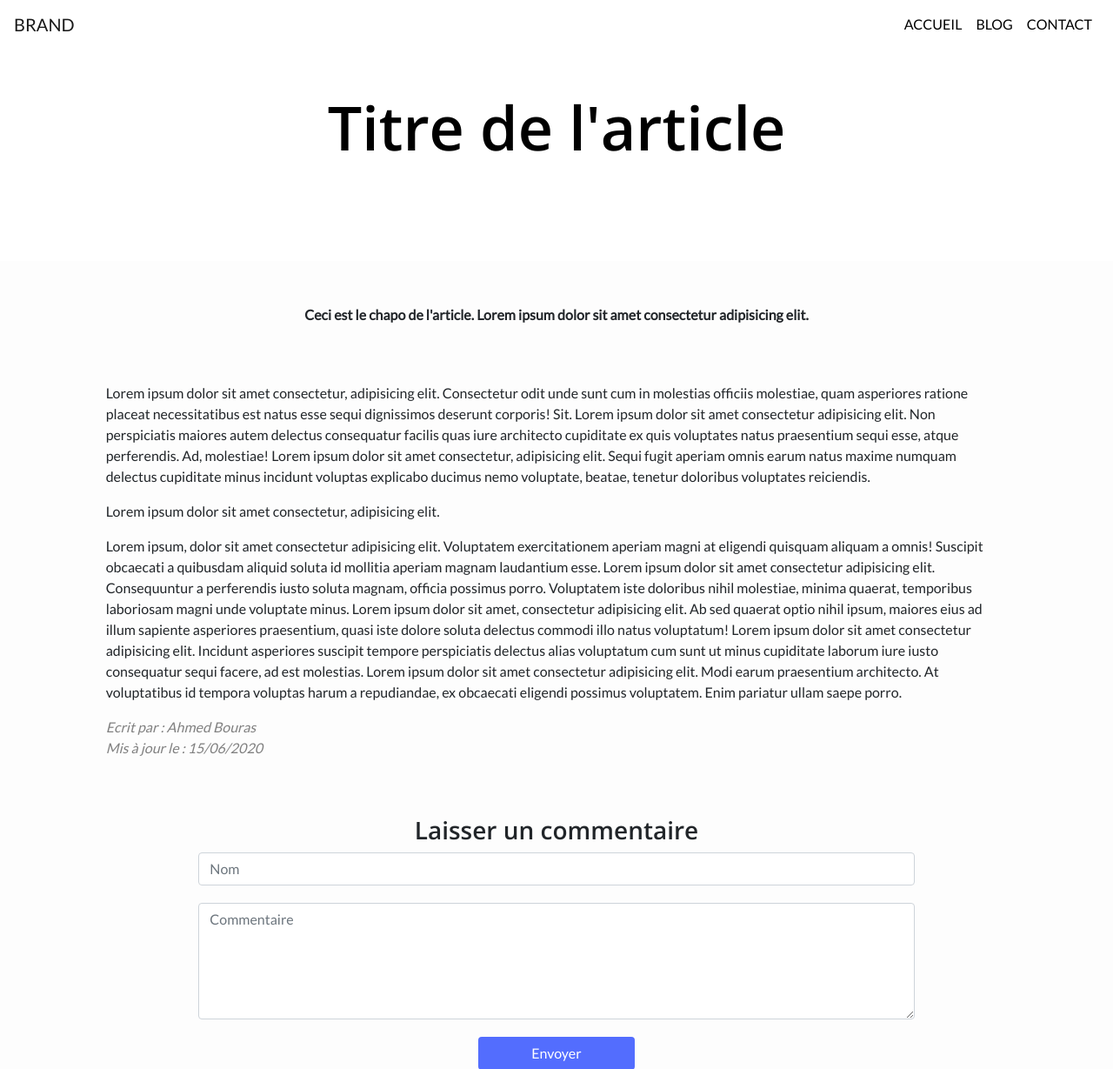
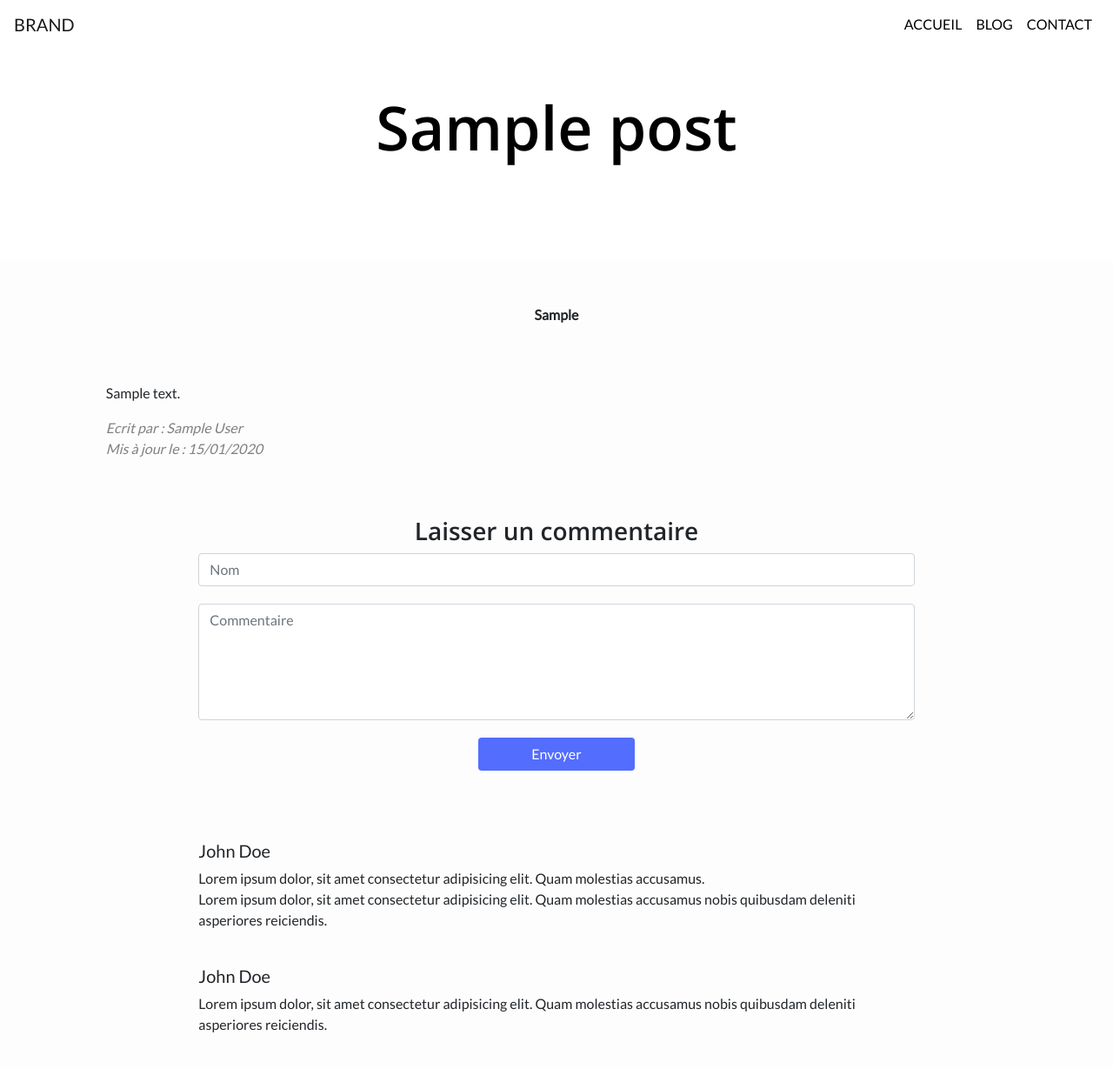
Before and after one commit to ahmedbouras/OC_P5, a PHP site: page /index.php?post&id=1 in a window 1280 px wide. Shown: the top 1229 px of the page at 87% size. Run offline with PHP 8.4, Linux system fonts and the light colour scheme; tables that the repository leaves empty or names only in its code hold one stand-in row (values such as "Sample post"); data that the repository does not hold is empty.

Commit message:
functions to redirect to the right post thanks to his id

```diff
--- a/controller/frontend.php
+++ b/controller/frontend.php
@@ -15,9 +15,17 @@
     $listPosts = PostManager::getPosts();
     require 'view/blogView.php';
 }
-function post()
+function post($idPost)
 {
-    require 'view/postView.php';
+    DBManager::dbconnect();
+    if($post = PostManager::getPost($idPost))
+    {
+        require 'view/postView.php';
+    }
+    else
+    {
+        header("Location: index.php?error404");
+    }
 }
 function adminInterface($alert = null, $message = null)
 {
--- a/index.php
+++ b/index.php
@@ -46,7 +46,14 @@
 }
 elseif(isset($_GET['post']))
 {
-    post();
+    if($check->verifFields($myGET, ['id']) === 'complete' && $check->numbersOnly($myGET['id']))
+    {
+        post($myGET['id']);
+    }
+    else
+    {
+        error404();
+    }
 }
 elseif(isset($_GET['admin']))
 {
--- a/model/PostManager.php
+++ b/model/PostManager.php
@@ -14,4 +14,25 @@
         $request->execute();
         return $request;
     }
+    public static function getPost($idPost)
+    {
+        $request = self::$db->prepare("SELECT id FROM posts");
+        $request->execute();
+        $existingId = [];
+        while($data = $request->fetch())
+        {
+            $existingId[] = $data['id'];
+        }
+        if(in_array($idPost, $existingId))
+        {
+            $request = self::$db->prepare(" SELECT *, DATE_FORMAT(latest_update, '%d/%m/%Y')
+                                            AS latest_update_fr FROM posts WHERE id = ?");
+            $request->execute([$idPost]);
+            return $request->fetch();
+        }
+        else
+        {
+            return false;
+        }
+    }
 }
--- a/model/VerifData.php
+++ b/model/VerifData.php
@@ -61,4 +61,8 @@
     {
         return preg_match("#^[a-z0-9.-_]+@[a-z0-9.-_]{2,}\.[a-z]{2,4}$#", $email);
     }
+    public function numbersOnly($idPost)
+    {
+        return preg_match("#^[0-9]+$#", $idPost);
+    }
 }
--- a/view/postView.php
+++ b/view/postView.php
@@ -1,31 +1,20 @@
 <?php
 $css = "public/css/post.css";
-$title;
+$title = $post['title'];
 ob_start()
 ?>
 
 <div class="row">
     <div id="bloc-title" class="col-12 d-flex align-items-center justify-content-center">
-        <h1>Titre de l'article</h1>
+        <h1><?= $post['title'] ?></h1>
     </div>
     <div id="chapo" class="col-12 d-flex align-items-center justify-content-center">
-        <p>Ceci est le chapo de l'article. Lorem ipsum dolor sit amet consectetur adipisicing elit.</p>
+        <p><?= $post['chapo'] ?></p>
     </div>
     <div class="col-md-10 offset-md-1">
-        <p>Lorem ipsum dolor sit amet consectetur, adipisicing elit. Consectetur odit unde sunt cum in molestias officiis molestiae, quam asperiores ratione placeat necessitatibus est natus esse sequi dignissimos deserunt corporis! Sit.
-            Lorem ipsum dolor sit amet consectetur adipisicing elit. Non perspiciatis maiores autem delectus consequatur facilis quas iure architecto cupiditate ex quis voluptates natus praesentium sequi esse, atque perferendis. Ad, molestiae!
-            Lorem ipsum dolor sit amet consectetur, adipisicing elit. Sequi fugit aperiam omnis earum natus maxime numquam delectus cupiditate minus incidunt voluptas explicabo ducimus nemo voluptate, beatae, tenetur doloribus voluptates reiciendis.
-        </p>
-        <p>Lorem ipsum dolor sit amet consectetur, adipisicing elit.</p>
-        <p>
-            Lorem ipsum, dolor sit amet consectetur adipisicing elit. Voluptatem exercitationem aperiam magni at eligendi quisquam aliquam a omnis! Suscipit obcaecati a quibusdam aliquid soluta id mollitia aperiam magnam laudantium esse.
-            Lorem ipsum dolor sit amet consectetur adipisicing elit. Consequuntur a perferendis iusto soluta magnam, officia possimus porro. Voluptatem iste doloribus nihil molestiae, minima quaerat, temporibus laboriosam magni unde voluptate minus.
-            Lorem ipsum dolor sit amet, consectetur adipisicing elit. Ab sed quaerat optio nihil ipsum, maiores eius ad illum sapiente asperiores praesentium, quasi iste dolore soluta delectus commodi illo natus voluptatum!
-            Lorem ipsum dolor sit amet consectetur adipisicing elit. Incidunt asperiores suscipit tempore perspiciatis delectus alias voluptatum cum sunt ut minus cupiditate laborum iure iusto consequatur sequi facere, ad est molestias.
-            Lorem ipsum dolor sit amet consectetur adipisicing elit. Modi earum praesentium architecto. At voluptatibus id tempora voluptas harum a repudiandae, ex obcaecati eligendi possimus voluptatem. Enim pariatur ullam saepe porro.
-        </p>
-        <p id="from-date">Ecrit par : Ahmed Bouras<br>
-        Mis à jour le : 15/06/2020
+        <p><?= nl2br($post['content']) ?></p>
+        <p id="from-date">Ecrit par : <?= $post['author'] ?><br>
+        Mis à jour le : <?= $post['latest_update_fr'] ?>
         </p>
     </div>
 </div>
```
